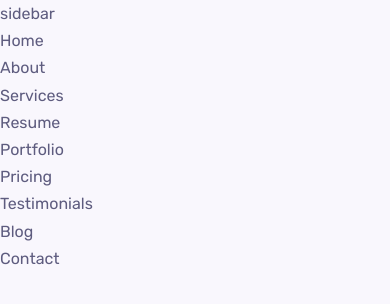
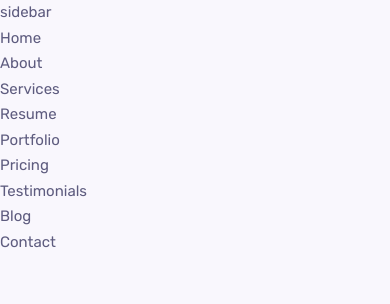
Before and after one commit to IrfanCatovic/my_portfolio, a React (Create React App) app: page / in a window 390 px wide. Shown: the top 304 px of the page. Built offline with nearby package versions, Linux system fonts and the light colour scheme.

Commit message:
css finished

```diff
--- a/src/index.css
+++ b/src/index.css
@@ -33,8 +33,18 @@
   --border-radius: 20px;
 }
 
-/*==================== Base  ================== */
-
+/* Responsive typohraphy */
+@media screen and (max-width: 1024px) {
+  :root {
+    --h1-font-size: 1.75rem;
+    --h2-font-size: 1.5rem;
+    --h3-font-size: 1rem;
+    --normal-font-size: 0.938rem;
+    --small-font-size: 0.813rem;
+    --smaller-font-size: 0.75rem;
+  }
+}
+/*==================== Base ================== */
 * {
   margin: 0;
   padding: 0;
```
